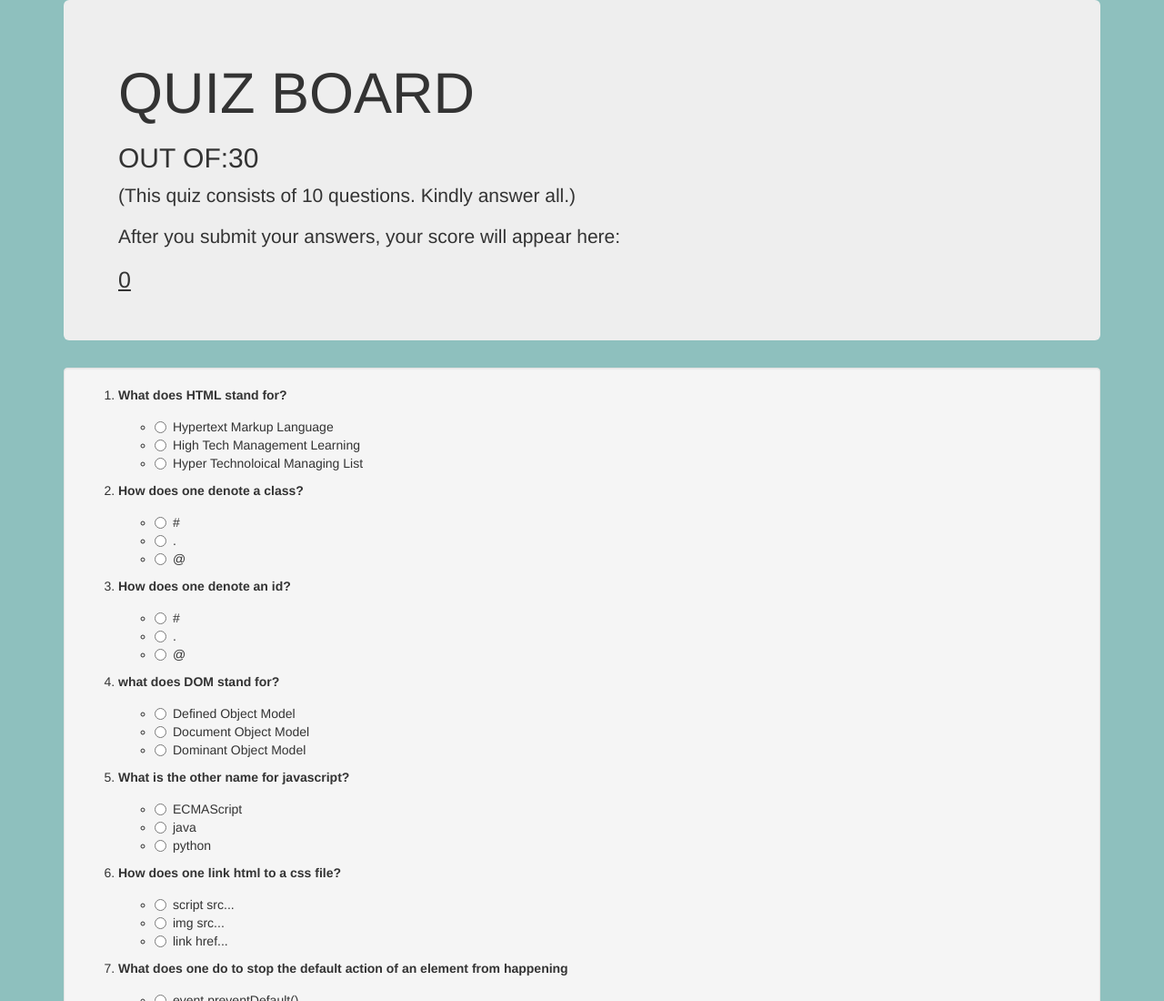
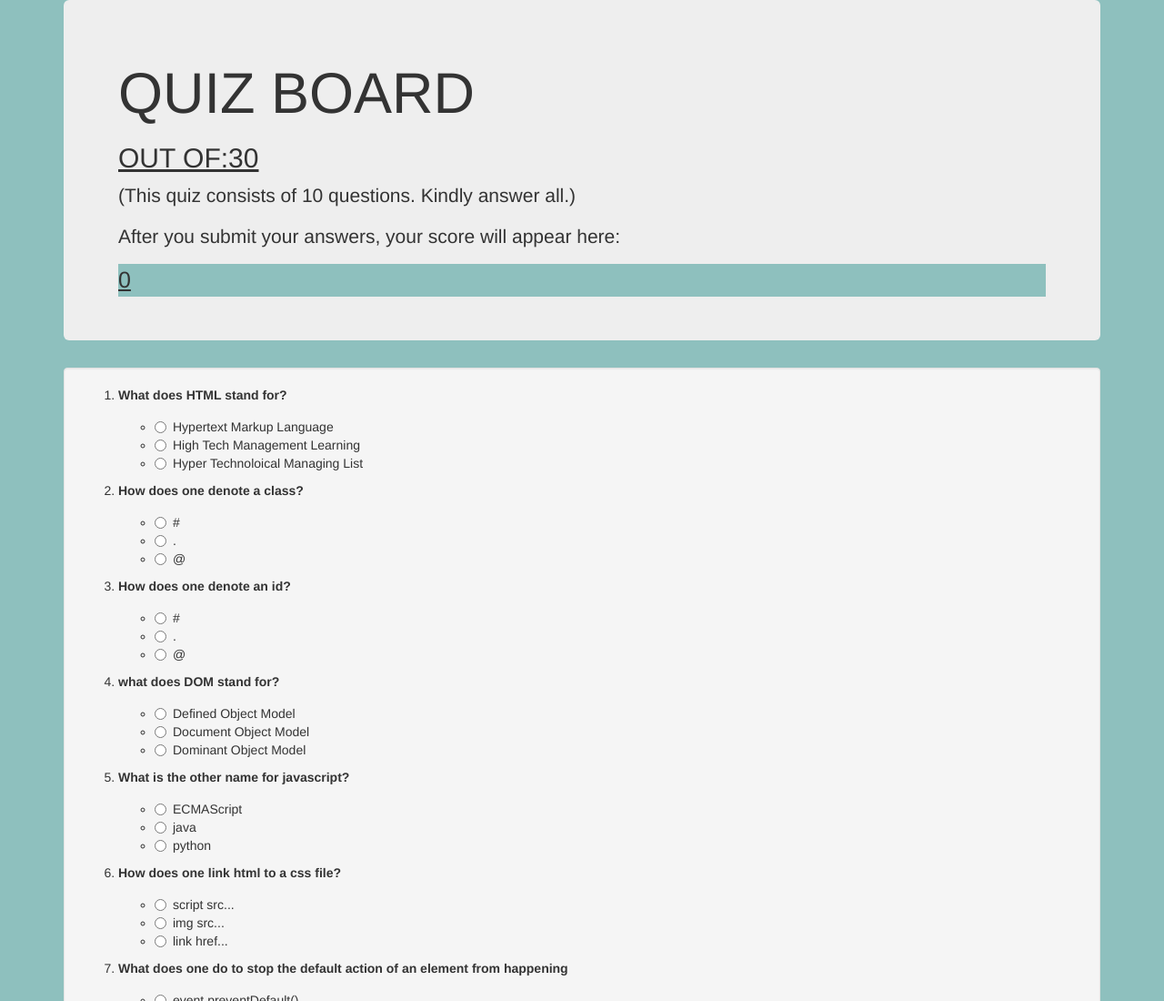
Before and after one commit to Cersion/quiz-board.github.io, a plain HTML site: page index.html in a window 1280 px wide. Shown: the top 1100 px of the page at 91% size. Drawn offline with nearby package versions, Linux system fonts and the light colour scheme.

Commit message:
.score background color and h2 underline

```diff
--- a/css/styles.css
+++ b/css/styles.css
@@ -1,8 +1,12 @@
 .score{
   text-decoration: underline;
-  font-size: 25px
+  font-size: 25px;
+  background-color: #8EC0BE
 
 }
 body{
   background-color: #8EC0BE
 }
+h2{
+  text-decoration: underline;
+}
```
